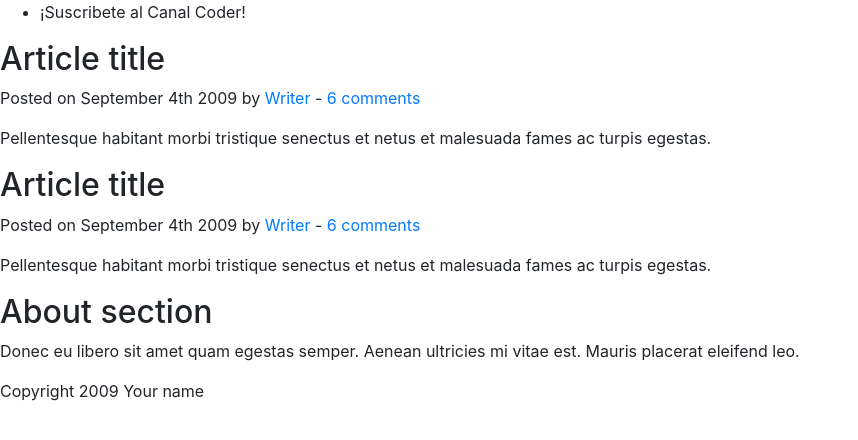
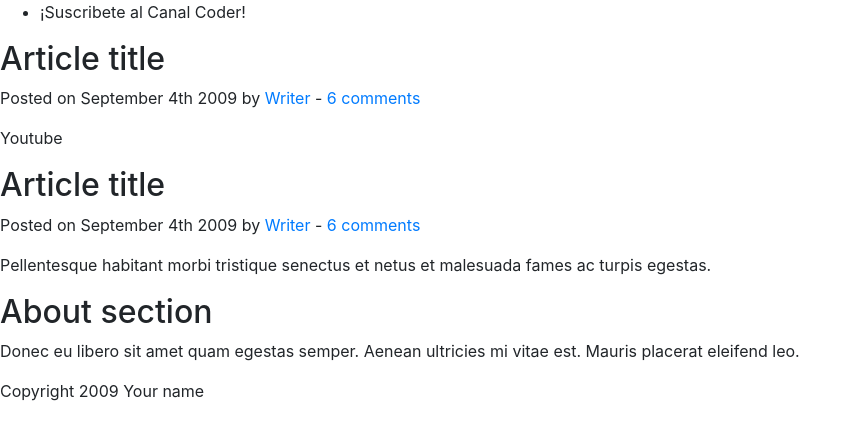
Before and after one commit to mitocode21/demo-repo2, a plain HTML site: page index.html in a window 1280 px wide. Shown: the whole page, without its empty margins (0-858 px from the left). Drawn offline with nearby package versions, Linux system fonts and the light colour scheme.

Commit message:
se agrego youtube

```diff
--- a/index.html
+++ b/index.html
@@ -29,7 +29,7 @@
 				<h2>Article title</h2>
 				<p>Posted on <time datetime="2009-09-04T16:31:24+02:00">September 4th 2009</time> by <a href="#">Writer</a> - <a href="#comments">6 comments</a></p>
 			</header>
-			<p>Pellentesque habitant morbi tristique senectus et netus et malesuada fames ac turpis egestas.</p>
+			<p>Youtube</p>
 		</article>
 
 		<article>
```
